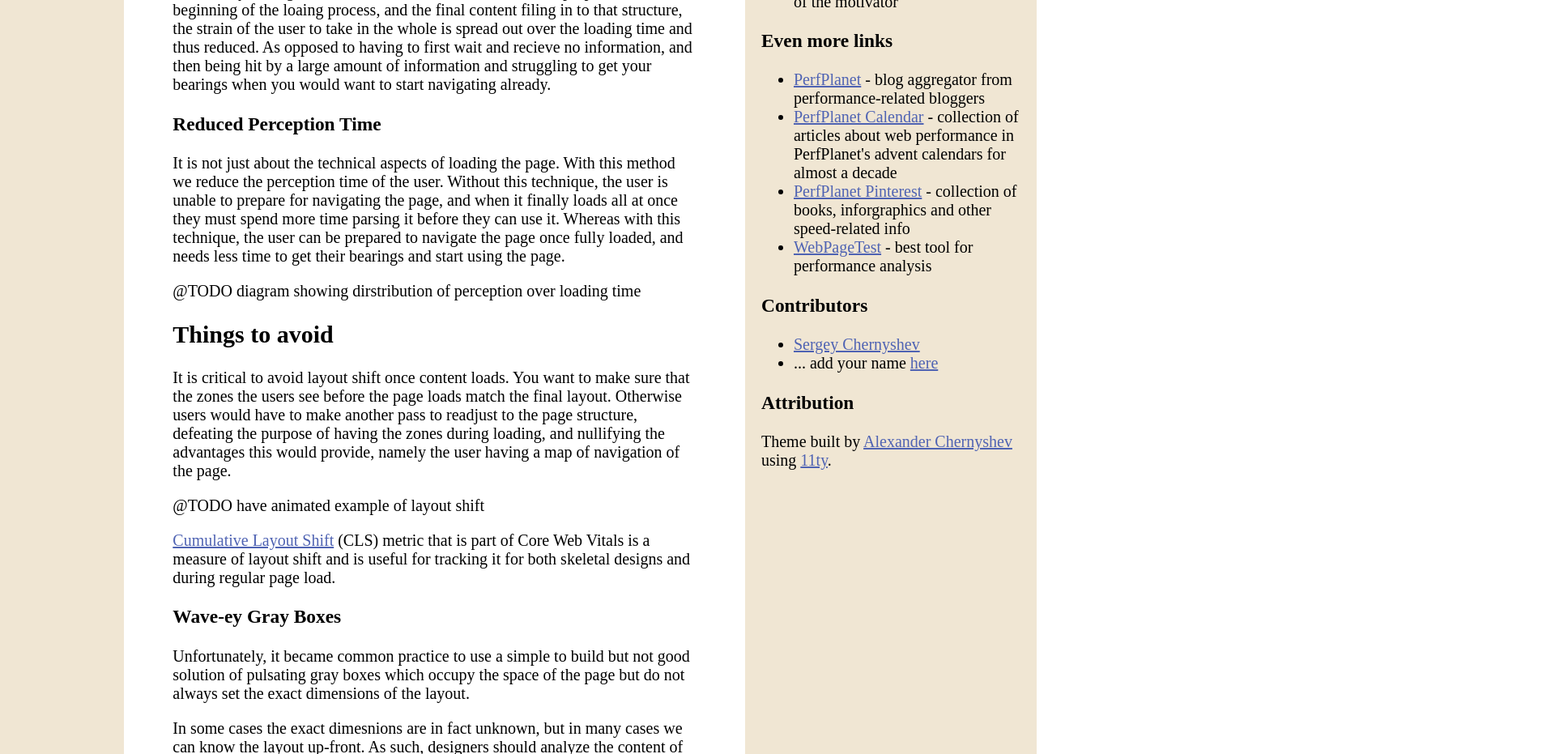
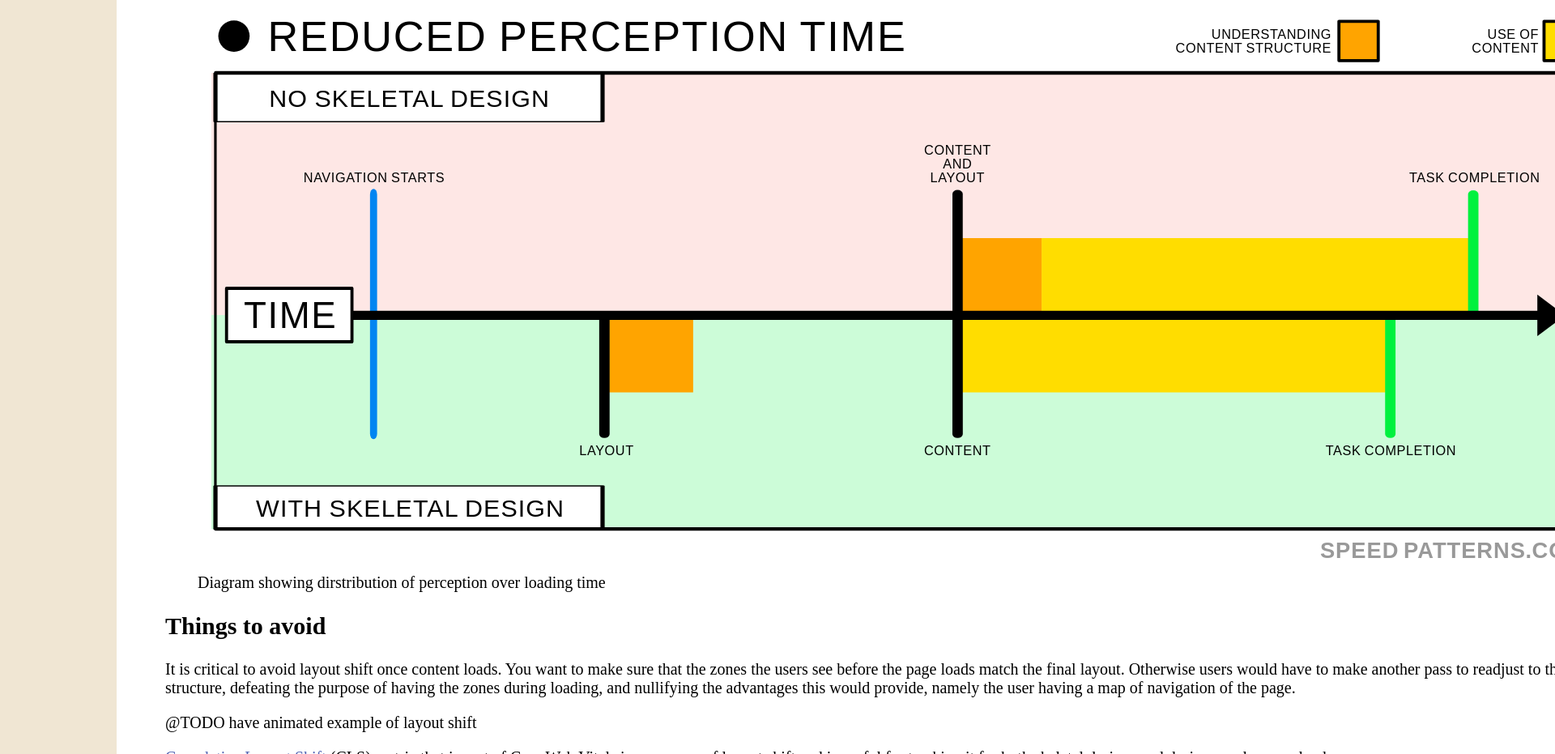
Before and after one commit to Speed-Patterns/speed-patterns, an Eleventy site: page src/patterns/skeletal_designs.md in a window 1280 px wide. Shown: the part 1040-1971 px from the top of the page at 81% size, 1920 px wide, since content can reach past the window. Built offline with nearby package versions, Linux system fonts and the light colour scheme; Eleventy itself is replaced by a stand-in of ours; files that its build step writes are made by us from their sources.

Commit message:
perception time diagram

```diff
--- a/src/patterns/skeletal_designs.md
+++ b/src/patterns/skeletal_designs.md
@@ -36,7 +36,10 @@ This helps reduce cognitive load for users, which reduces the stress of taking i
 ### Reduced Perception Time
 It is not just about the technical aspects of loading the page. With this method we reduce the perception time of the user. Without this technique, the user is unable to prepare for navigating the page, and when it finally loads all at once they must spend more time parsing it before they can use it. Whereas with this technique, the user can be prepared to navigate the page once fully loaded, and needs less time to get their bearings and start using the page.
 
-@TODO diagram showing dirstribution of perception over loading time
+<figure>
+<img src="/assets/skeletal_design_perception_time_diagram.svg" height="700" alt="Diagram showing dirstribution of perception over loading time"/>
+<figcaption>Diagram showing dirstribution of perception over loading time</figcaption>
+</figure>
 
 ## Things to avoid
 
```
Also changed, not shown: src/assets/skeletal_design_perception_time_diagram.svg (added).
